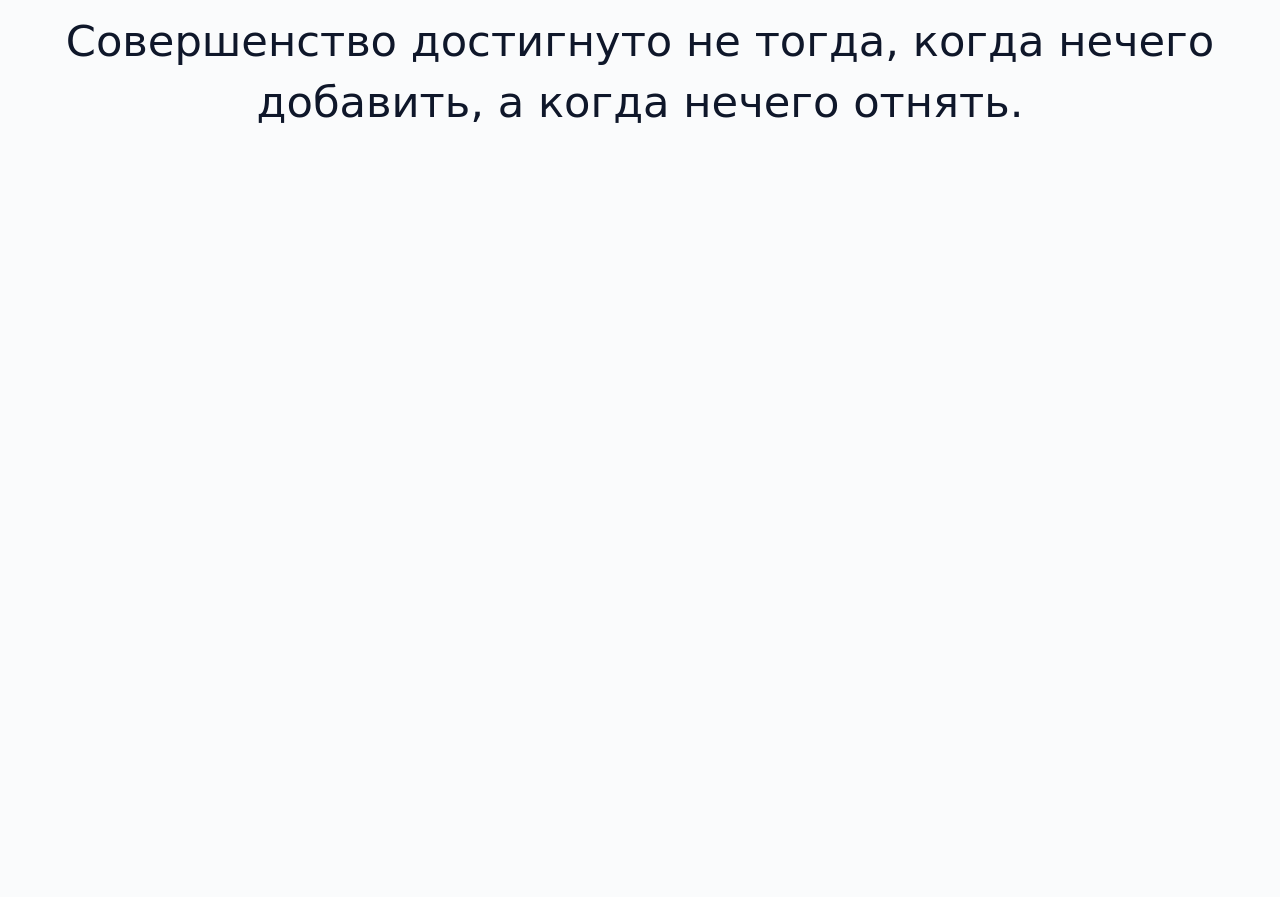
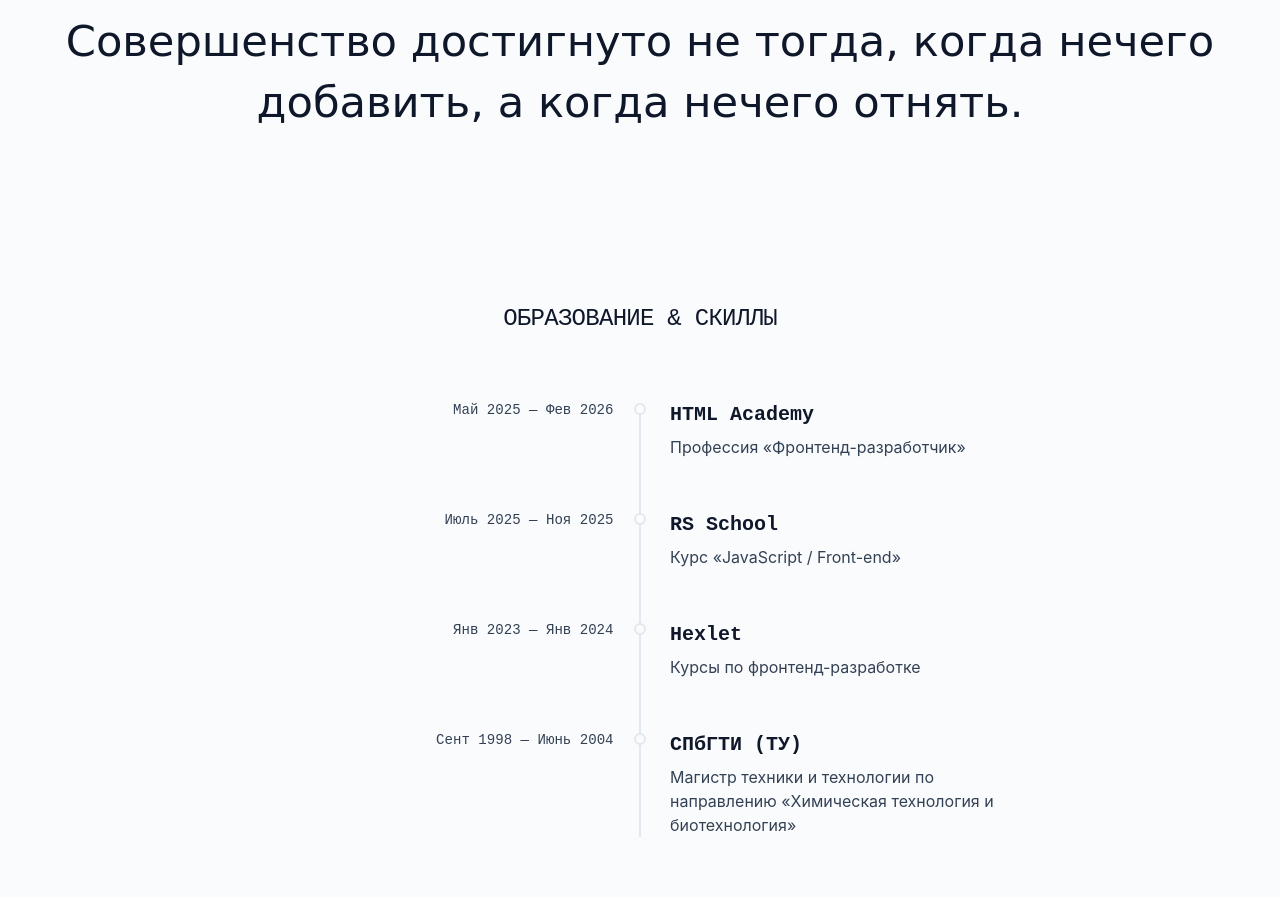
Before and after one commit to bearBenjamin/cv-website, a website with bundled scripts: page source/index.html in a window 1280 px wide. Shown: the part 705-1602 px from the top of the page. Before the commit the page ends 1005 px from the top, so only its background shows below. Built offline with nearby package versions, Linux system fonts and the light colour scheme; a web font is replaced by a local one.

Commit message:
feat: написал разметку и стили блока Education

```diff
--- a/source/index.html
+++ b/source/index.html
@@ -91,6 +91,51 @@
         </blockquote>
       </div>
     </section>
+    <section class="education-section">
+      <div class="wrapper education-wrapper">
+        <h2 class="education-title">Образование & Скиллы</h2>
+
+        <ol class="timeline">
+
+          <!-- HTML Academy -->
+          <li class="timeline-item">
+            <div class="timeline-date">Май 2025 — Фев 2026</div>
+            <div class="timeline-info">
+              <h3 class="timeline-institution">HTML Academy</h3>
+              <p class="timeline-degree">Профессия «Фронтенд-разработчик»</p>
+            </div>
+          </li>
+
+          <!-- RS School -->
+          <li class="timeline-item">
+            <div class="timeline-date">Июль 2025 — Ноя 2025</div>
+            <div class="timeline-info">
+              <h3 class="timeline-institution">RS School</h3>
+              <p class="timeline-degree">Курс «JavaScript / Front-end»</p>
+            </div>
+          </li>
+
+          <!-- Hexlet -->
+          <li class="timeline-item">
+            <div class="timeline-date">Янв 2023 — Янв 2024</div>
+            <div class="timeline-info">
+              <h3 class="timeline-institution">Hexlet</h3>
+              <p class="timeline-degree">Курсы по фронтенд-разработке</p>
+            </div>
+          </li>
+
+          <!-- СПБГТИ -->
+          <li class="timeline-item">
+            <div class="timeline-date">Сент 1998 — Июнь 2004</div>
+            <div class="timeline-info">
+              <h3 class="timeline-institution">СПбГТИ (ТУ)</h3>
+              <p class="timeline-degree">Магистр техники и технологии по направлению «Химическая технология и биотехнология»</p>
+            </div>
+          </li>
+
+        </ol>
+      </div>
+    </section>
   </main>
   <footer></footer>
 </body>
--- a/source/styles/style.css
+++ b/source/styles/style.css
@@ -348,7 +348,7 @@ body.dark-theme .btn-theme-toggle {
   transform: translateY(-8px) rotate(-45deg);
 }
 
-/* "резина" для Header */
+/* media для Header */
 @media (max-width: 1024px) {
   .header-list {
     gap: var(--font-size-lg);
@@ -522,7 +522,7 @@ body.dark-theme .btn-theme-toggle {
 
 /* секция Quote */
 .quote-section {
-  padding: 120px 20px;
+  padding: 7.5rem 1.25em;
   background-color: var(--bg-color);
   box-sizing: border-box;
 }
@@ -581,13 +581,13 @@ body.dark-theme .btn-theme-toggle {
   }
 }
 
+/* media секции quote-section */
 @media (max-width: 1024px) {
   .quote-section {
-    padding: 90px 20px;
+    padding-top: 4.38rem;
+    padding-bottom: 4.38rem;
   }
 }
-
-/* резина секции quote-section */
 
 @media (max-width: 980px) {
   .quote-section {
@@ -612,3 +612,153 @@ body.dark-theme .btn-theme-toggle {
     max-width: 23ch;
   }
 }
+
+/* секция Education */
+.education-section {
+  width: 100%;
+  padding: 0 1.25em 3.75rem;
+  background-color: var(--bg-color);
+  box-sizing: border-box;
+}
+
+.education-wrapper {
+  max-width: 1400px;
+  margin: 0 auto;
+}
+
+.education-title {
+  margin: 0;
+  margin-bottom: 3.75rem;
+
+  font-family: "JetBrains Mono", monospace;
+  font-size: var(--font-size-lg);
+  font-weight: 400;
+  color: var(--text-title);
+  letter-spacing: -0.03em;
+  text-transform: uppercase;
+  text-align: center;
+}
+
+.timeline {
+  list-style: none;
+  padding: 0;
+  margin: 0 auto;
+
+  max-width: 50rem;
+  position: relative;
+}
+
+.timeline::after {
+  content: "";
+  position: absolute;
+  top: 0.38rem;
+  bottom: 0;
+  left: 50%; /* Ровно посередине */
+  width: 2px;
+  background-color: var(--border-color);
+  transform: translateX(-50%);
+  z-index: 1;
+}
+
+.timeline-item {
+  position: relative;
+  display: flex;
+  align-items: flex-start;
+  margin-bottom: 3.13rem;
+}
+
+.timeline-item:last-child {
+  margin-bottom: 0;
+}
+
+/* ЛЕВАЯ КОЛОНКА: Даты (занимает ровно 50% блока) */
+.timeline-date {
+  width: 50%;
+  padding-right: 1.88em;
+  text-align: right;
+  font-family: "JetBrains Mono", monospace;
+  font-size: var(--font-size-sm);
+  font-weight: 500;
+  color: var(--text-main);
+  white-space: nowrap;
+  box-sizing: border-box;
+}
+
+/* ПРАВАЯ КОЛОНКА: Контент (занимает ровно 50% блока) */
+.timeline-info {
+  width: 50%;
+  padding-left: 1.88em;
+  text-align: left;
+  display: flex;
+  flex-direction: column;
+  gap: 0.25em;
+  /* box-sizing: border-box; */
+}
+
+/* Минималистичная точка по центру линии */
+.timeline-item::before {
+  content: "";
+  position: absolute;
+  left: 50%;
+  top: 0.25rem;
+  transform: translateX(-50%); /* Центрирую */
+  z-index: 2;
+  width: 0.75rem;
+  height: 0.75rem;
+  border-radius: 50%;
+  background-color: var(--bg-color);
+  border: 2px solid var(--border-color);
+  /* box-sizing: border-box; */
+  transition: all 0.2s ease;
+}
+
+.timeline-item:hover::before {
+  border-color: var(--text-title);
+  background-color: var(--text-title);
+}
+
+.timeline-institution {
+  font-family: "JetBrains Mono", monospace;
+  font-size: var(--font-size-md);
+  font-weight: 600;
+  color: var(--text-title);
+  margin: 0;
+}
+
+.timeline-degree {
+  font-family: "Inter", sans-serif;
+  font-size: var(--font-size-base);
+  line-height: 1.5;
+  color: var(--text-main);
+  margin: 0;
+}
+
+@media (max-width: 768px) {
+  .timeline::after {
+    left: 0.63rem;
+    transform: none;
+  }
+
+  .timeline-item {
+    flex-direction: column;
+    padding-left: 1.75rem;
+  }
+
+  .timeline-item::before {
+    left: 0.63rem;
+    transform: translateX(-50%);
+  }
+
+  .timeline-date {
+    width: auto;
+    padding-right: 0;
+    text-align: left;
+    margin-bottom: 0.25em;
+    white-space: normal;
+  }
+
+  .timeline-info {
+    width: 100%;
+    padding-left: 0;
+  }
+}
```
